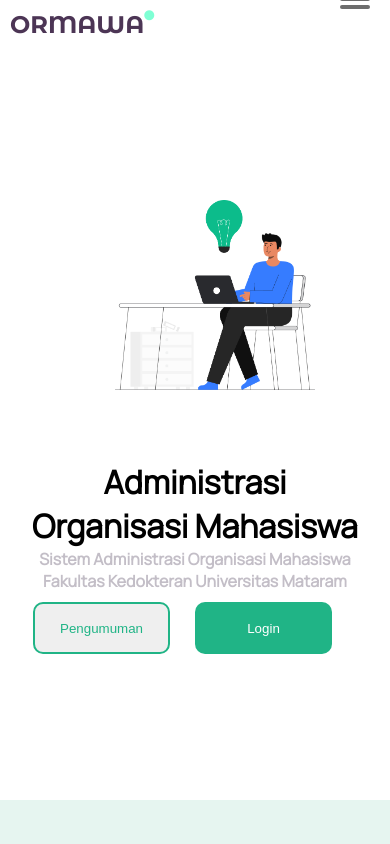
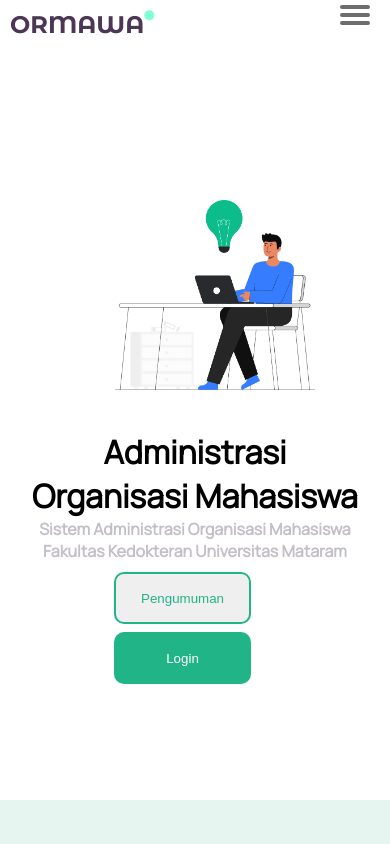
Before and after one commit to wawanharianto/Sistem-Ormawa-unram, a React (Create React App) app: page / in a window 390 px wide. Shown: the top 844 px of the page. Built offline with nearby package versions, Linux system fonts and the light colour scheme.

Commit message:
update fix login, pengumamn, beranda

```diff
--- a/src/component/Content.css
+++ b/src/component/Content.css
@@ -79,6 +79,11 @@
   .contentContainer .sideRight img {
     width: 200px;
   }
+  .conButton {
+    display: flex;
+    flex-direction: column;
+    gap: 0.5rem;
+  }
 
   .contentContainer {
     text-align: center;
--- a/src/component/Dashboard/Users/Arsip/Arsip.css
+++ b/src/component/Dashboard/Users/Arsip/Arsip.css
@@ -44,5 +44,5 @@
 }
 .Critical .container-content .icon {
   background-color: rgba(185, 46, 46, 0.3);
-  color: rgb(192, 21, 21);
+  color: #c41616;
 }
--- a/src/component/Navbar.css
+++ b/src/component/Navbar.css
@@ -135,6 +135,7 @@
   }
 
   .showoff-nav {
+    margin-top: 1rem;
     z-index: 200;
     position: fixed;
     display: flex;
--- a/src/component/Pengumuman/Pengumuman.css
+++ b/src/component/Pengumuman/Pengumuman.css
@@ -38,6 +38,16 @@
   color: #20b486;
   padding: 2px;
 }
+.container-flow {
+  overflow-x: auto;
+  /* background-color: #20b486; */
+  display: flex;
+  align-items: center;
+  justify-content: center;
+}
+.container-flow .tPengumuman {
+  width: 100%;
+}
 
 /* responsive */
 @media only screen and (max-width: 1024px) {
--- a/src/component/Pengumuman/Pengumuman.jsx
+++ b/src/component/Pengumuman/Pengumuman.jsx
@@ -1,4 +1,4 @@
-import React, { useState, useEffect } from "react";
+import React, { useState, useEffect } from 'react';
 import axios from 'axios';
 import ReactPaginate from 'react-paginate';
 import { TablePagination } from '@mui/material';
@@ -45,6 +45,7 @@ function Pengumuman() {
           <h1>PENGUMUMAN</h1>
           <hr />
         </div>
+        <div className="container-flow">
           <table className="tPengumuman">
             <thead>
               <tr>
@@ -64,8 +65,8 @@ function Pengumuman() {
                 </tr>
               ))}
             </tbody>
-
           </table>
+        </div>
         <div className="tfooter tfooter1">
           {/* <p>Total Rows: {rows}</p>
               <p>
```
Lines whose indentation alone changed are shown as unchanged.
